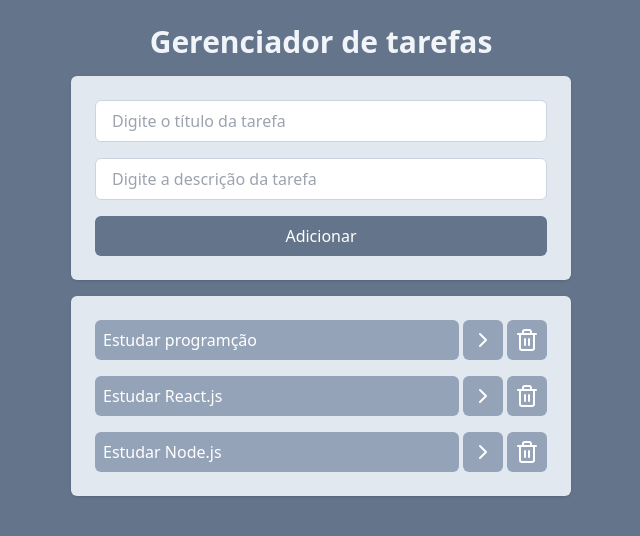
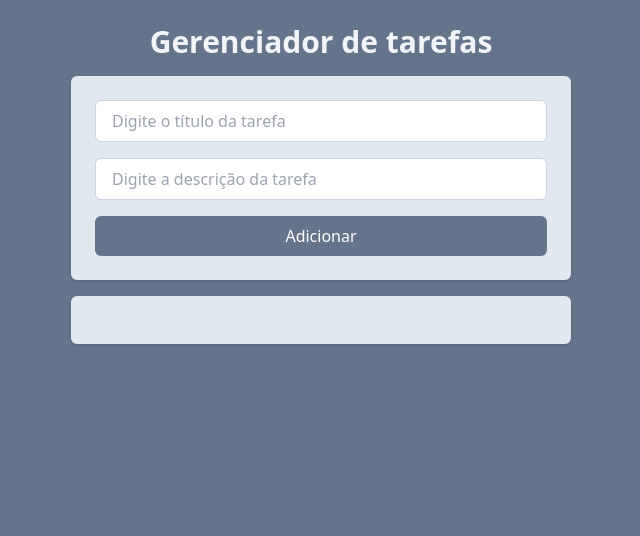
Before and after one commit to giliardolv/lista-de-tarefas, a React (Vite) app: page / in a window 1280 px wide. Shown: the top 536 px of the page, without its empty margins (319-959 px from the left). Built offline with nearby package versions, Linux system fonts and the light colour scheme.

Commit message:
Curso finalizado

```diff
--- a/src/App.jsx
+++ b/src/App.jsx
@@ -1,30 +1,13 @@
-import { useState } from "react";
+import { useEffect, useState } from "react";
 import Tasks from "./components/tasks.jsx";
 import AddTask from "./components/AddTask.jsx";
 import { v4 } from "uuid";
+import Title from "./components/Title.jsx";
 
 function App() {
-  const [tasks, setTasks] = useState([
-    {
-      id: v4(),
-      title: "Estudar programção",
-      description:
-        "Estudar programação para se tornar um desenvolvedor full stack",
-      isCompleted: false,
-    },
-    {
-      id: v4(),
-      title: "Estudar React.js",
-      description: "Aprimorar meus conhecimentos front end",
-      isCompleted: false,
-    },
-    {
-      id: v4(),
-      title: "Estudar Node.js",
-      description: "Aprimorar meus conhecimentos back end",
-      isCompleted: false,
-    },
-  ]);
+  const [tasks, setTasks] = useState(
+    JSON.parse(localStorage.getItem("tasks")) || [],
+  );
 
   function onTaskClick(taskId) {
     const newTasks = tasks.map((task) => {
@@ -43,7 +26,7 @@ function App() {
 
   function addTaskSubmit(title, description) {
     const newTask = {
-      id: tasks.length + 1,
+      id: v4(),
       title,
       description,
       isCompleted: false,
@@ -51,12 +34,25 @@ function App() {
     setTasks([...tasks, newTask]);
   }
 
+  useEffect(() => {
+    localStorage.setItem("tasks", JSON.stringify(tasks));
+  }, [tasks]);
+
+  // useEffect(() => {
+  //   const fetchTasks = async () => {
+  //     const response = await fetch(
+  //       "https://jsonplaceholder.typicode.com/todos?_limit=10",
+  //     );
+  //     const data = await response.json();
+  //     setTasks(data);
+  //   };
+  //   fetchTasks();
+  // }, []);
+
   return (
-    <div className="h-screen w-screen bg-slate-500 flex justify-center p-6">
+    <div className="w-screen min-h-screen bg-slate-500 flex justify-center p-6">
       <div className="w-[500px] space-y-4">
-        <h1 className="text-3xl text-slate-100 font-bold text-center">
-          Gerenciador de tarefas
-        </h1>
+        <Title>Gerenciador de tarefas</Title>
         <AddTask addTaskSubmit={addTaskSubmit} />
         <Tasks
           tasks={tasks}
--- a/src/components/AddTask.jsx
+++ b/src/components/AddTask.jsx
@@ -1,4 +1,5 @@
 import { useState } from "react";
+import Input from "./input";
 
 function AddTask({ addTaskSubmit }) {
   const [title, setTitle] = useState("");
@@ -6,17 +7,15 @@ function AddTask({ addTaskSubmit }) {
 
   return (
     <div className="space-y-4 p-6 bg-slate-200 rounded-md shadow flex flex-col">
-      <input
+      <Input
         type="text"
         placeholder="Digite o título da tarefa"
-        className="border border-slate-300 outline-slate-400 px-4 py-2 rounded-md"
         value={title}
         onChange={(e) => setTitle(e.target.value)}
       />
-      <input
+      <Input
         type="text"
         placeholder="Digite a descrição da tarefa"
-        className="border border-slate-300 outline-slate-400 px-4 py-2 rounded-md"
         value={description}
         onChange={(e) => setDescription(e.target.value)}
       />
--- a/src/components/Tasks.jsx
+++ b/src/components/Tasks.jsx
@@ -1,5 +1,6 @@
 import { ChevronRightIcon, Trash2 } from "lucide-react";
 import { useNavigate } from "react-router-dom";
+import Button from "./button";
 
 function Tasks({ tasks, onTaskClick, deleteTask }) {
   const navigate = useNavigate();
@@ -24,18 +25,12 @@ function Tasks({ tasks, onTaskClick, deleteTask }) {
           >
             {task.title}
           </button>
-          <button
-            onClick={() => onSeeDetailsClick(task)}
-            className="bg-slate-400 text-white p-2 rounded-md"
-          >
+          <Button onClick={() => onSeeDetailsClick(task)}>
             <ChevronRightIcon />
-          </button>
-          <button
-            onClick={() => deleteTask(task.id)}
-            className="bg-slate-400 text-white p-2 rounded-md"
-          >
+          </Button>
+          <Button onClick={() => deleteTask(task.id)}>
             <Trash2 />
-          </button>
+          </Button>
         </li>
       ))}
     </ul>
--- /dev/null
+++ b/src/components/Title.jsx
@@ -0,0 +1,9 @@
+function Title(props) {
+  return (
+    <h1 className="text-3xl text-slate-100 font-bold text-center">
+      {props.children}
+    </h1>
+  );
+}
+
+export default Title;
--- /dev/null
+++ b/src/components/button.jsx
@@ -0,0 +1,9 @@
+function Button(props) {
+  return (
+    <button {...props} className="bg-slate-400 text-white p-2 rounded-md">
+      {props.children}
+    </button>
+  );
+}
+
+export default Button;
--- /dev/null
+++ b/src/components/input.jsx
@@ -0,0 +1,10 @@
+function Input(props) {
+  return (
+    <input
+      className="border border-slate-300 outline-slate-400 px-4 py-2 rounded-md"
+      {...props}
+    />
+  );
+}
+
+export default Input;
--- a/src/pages/TaskPage.jsx
+++ b/src/pages/TaskPage.jsx
@@ -1,5 +1,6 @@
 import { ChevronLeftIcon } from "lucide-react";
 import { useNavigate, useSearchParams } from "react-router-dom";
+import Title from "../components/Title";
 
 function TaskPage() {
   const [searchParams] = useSearchParams();
@@ -17,9 +18,7 @@ function TaskPage() {
           >
             <ChevronLeftIcon />
           </button>
-          <h1 className="text-3xl text-slate-100 font-bold text-center">
-            Detalhes da tarefa
-          </h1>
+          <Title>Detalhes da tarefa</Title>
         </div>
         <div className="bg-slate-200 p-4 rounded-md">
           <h2 className="text-xl text-slate-600 font-bold">{title}</h2>
```
